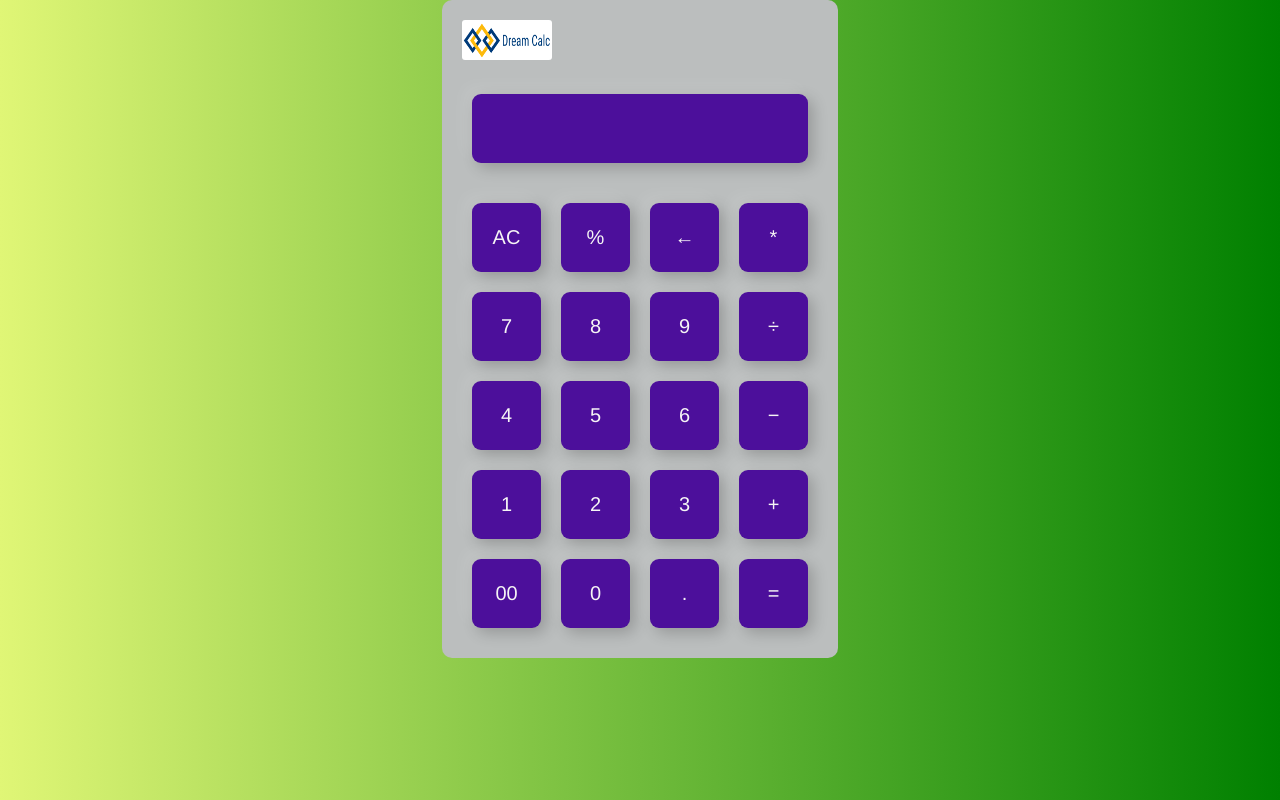
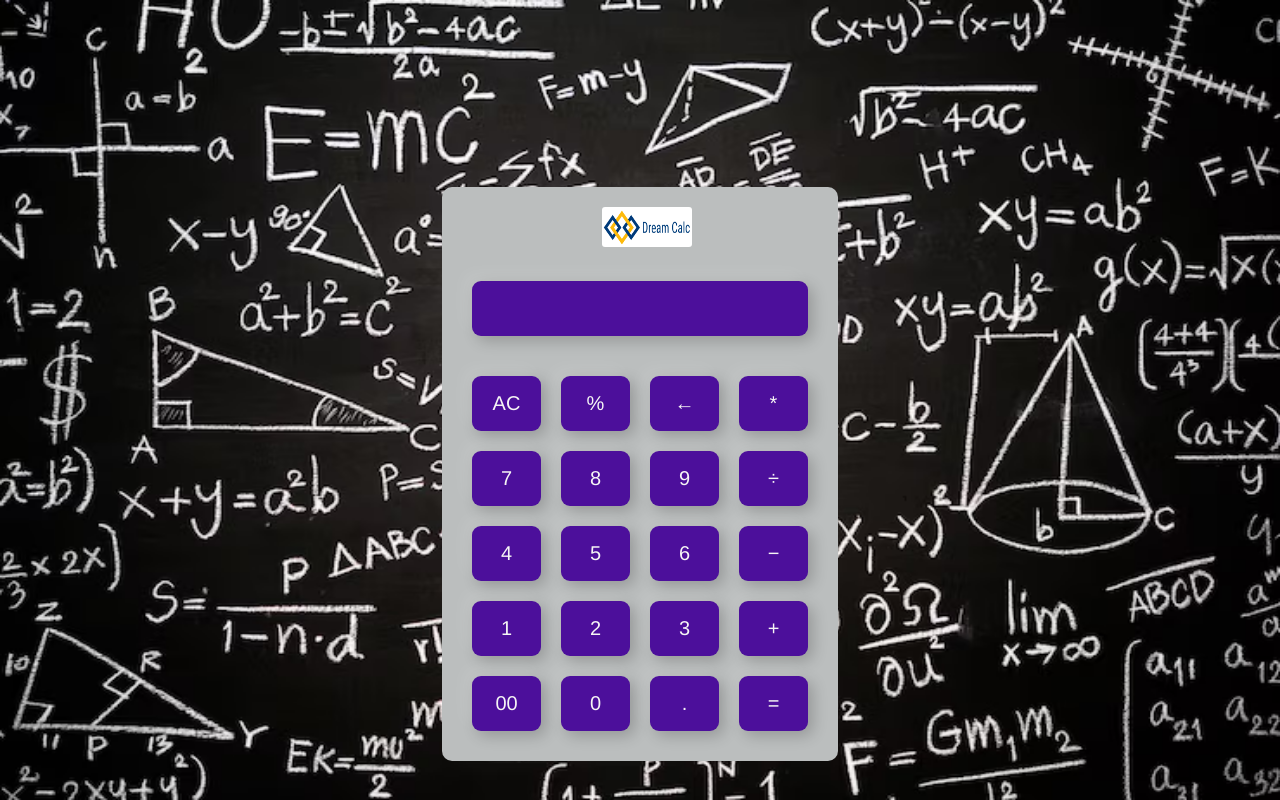
Before and after one commit to yres45/dream_calc, a React (Create React App) app: page / in a window 1280 px wide. Built offline with nearby package versions, Linux system fonts and the light colour scheme.

Commit message:
change some design

```diff
--- a/src/App.css
+++ b/src/App.css
@@ -11,10 +11,16 @@
   display: flex;
   align-items: center;
   justify-content: center;
+  margin-top: 187px;
+
 }
 
 body{
-  background:linear-gradient(to right,rgb(224, 246, 118),green);
+  background-image: url('Background.png');
+  background-repeat: no-repeat;
+  background-attachment: fixed;
+  background-size: 100% 100%;
+
   padding : 0;
   margin: 0;
 }
@@ -35,7 +41,7 @@ body{
   border: 0;
   outline: 0;
   width: 69px;
-  height: 69px;
+  height: 55px;
   border-radius: 9px;
   box-shadow: -8px -8px 15px rgba(255, 255, 255, 0.1),5px 5px 15px rgba(0, 0, 0, 0.2);
   background-color: rgb(76, 15, 155);
@@ -47,7 +53,7 @@ body{
 }
 div>input:hover {
   background-color:#aa7b36;
-  transition: 0.7s;
+  transition: 0.2s;
 }
 input:active[type=button] {
   background: #e5e5e5;
@@ -73,9 +79,11 @@ form .display input{
   word-break: break-all;
   word-wrap: break-word;
   color: #e5e5e5;
+  padding:20px
 }
 
 .logo{
+  margin-left: 140px;
   align-items: center;
   justify-content: center;
   border-radius: 3px;
--- a/src/App.js
+++ b/src/App.js
@@ -9,6 +9,10 @@ function App() {
 
   function handleClick(e) {
     setResult(result.concat(e.target.name));
+
+  }
+  function validateInput(){
+
   }
 
   function handlePercentage() {
```
Also changed, not shown: src/Background.png (added).
